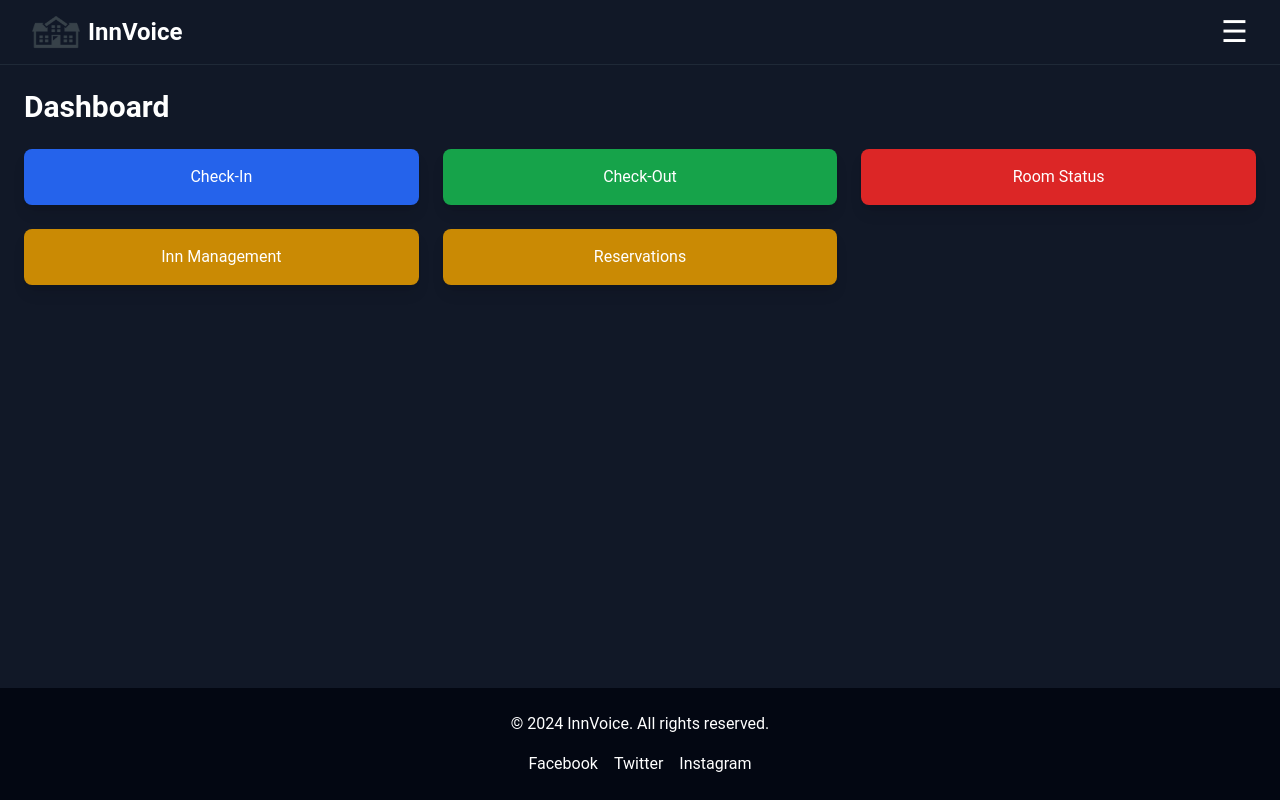
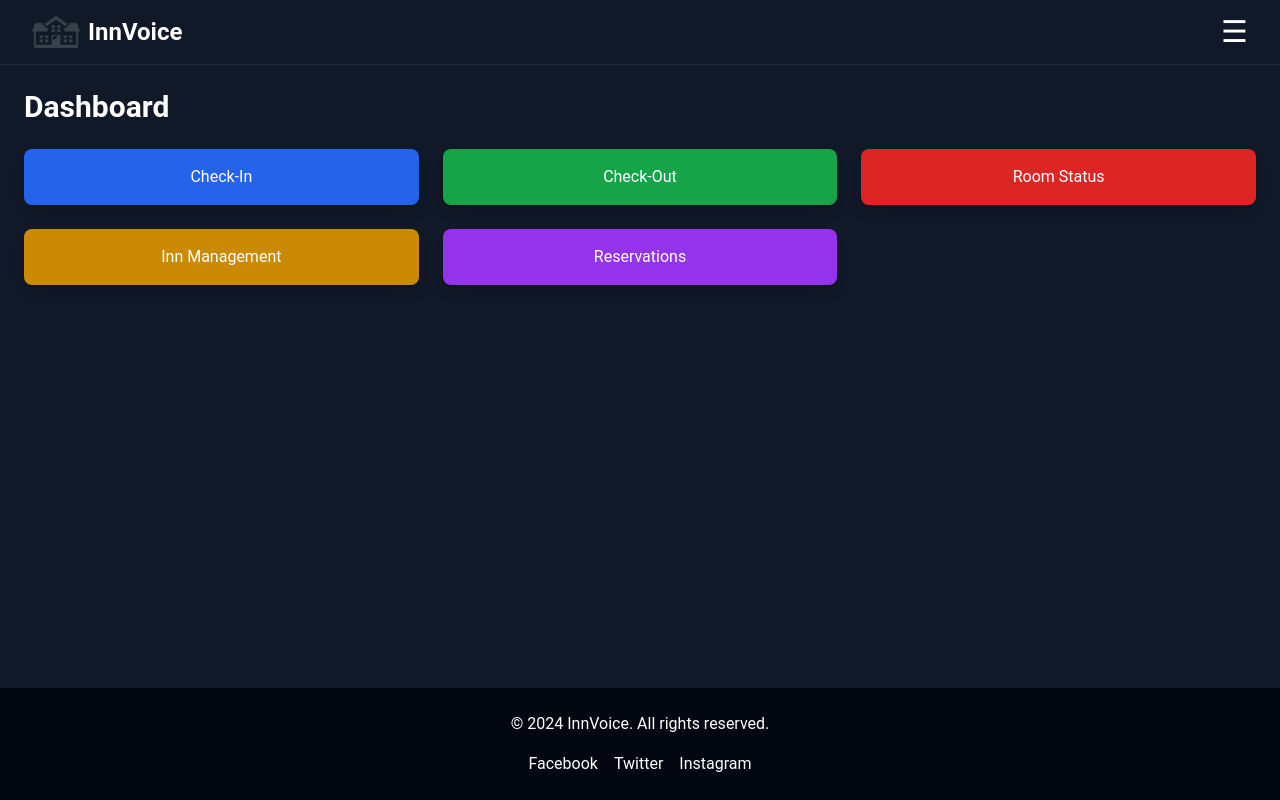
Before and after one commit to CITA450-Team-SUNY-Morrisville/innvoice, a React (Vite) app: page /dashboard in a window 1280 px wide. Built offline with nearby package versions, Linux system fonts and the light colour scheme.

Commit message:
Fixed a few typos

```diff
--- a/src/pages/Dashboard.jsx
+++ b/src/pages/Dashboard.jsx
@@ -45,7 +45,7 @@ const Dashboard = () => {
           </button>
 
           {/* Reservation page redirect */}
-          <button className="p-4 rounded-lg shadow-lg bg-yellow-600 text-white hover:bg-purple-700 transition-all" onClick={() => navigate("/rooms")}>
+          <button className="p-4 rounded-lg shadow-lg bg-purple-600 text-white hover:bg-purple-700 transition-all" onClick={() => navigate("/rooms")}>
             Reservations
           </button>
         </div>
--- a/src/pages/Rooms.jsx
+++ b/src/pages/Rooms.jsx
@@ -15,7 +15,7 @@ const Dashboard = () => {
       <Navbar />
 
       <div className="container mx-auto p-6 flex-grow">
-        <h1 className="text-3xl font-bold mb-6">Dashboard</h1>
+        <h1 className="text-3xl font-bold mb-6">Rooms</h1>
         <div className="grid grid-cols-1 md:grid-cols-3 gap-6">
 
           {/* Print room data from database */}
```
